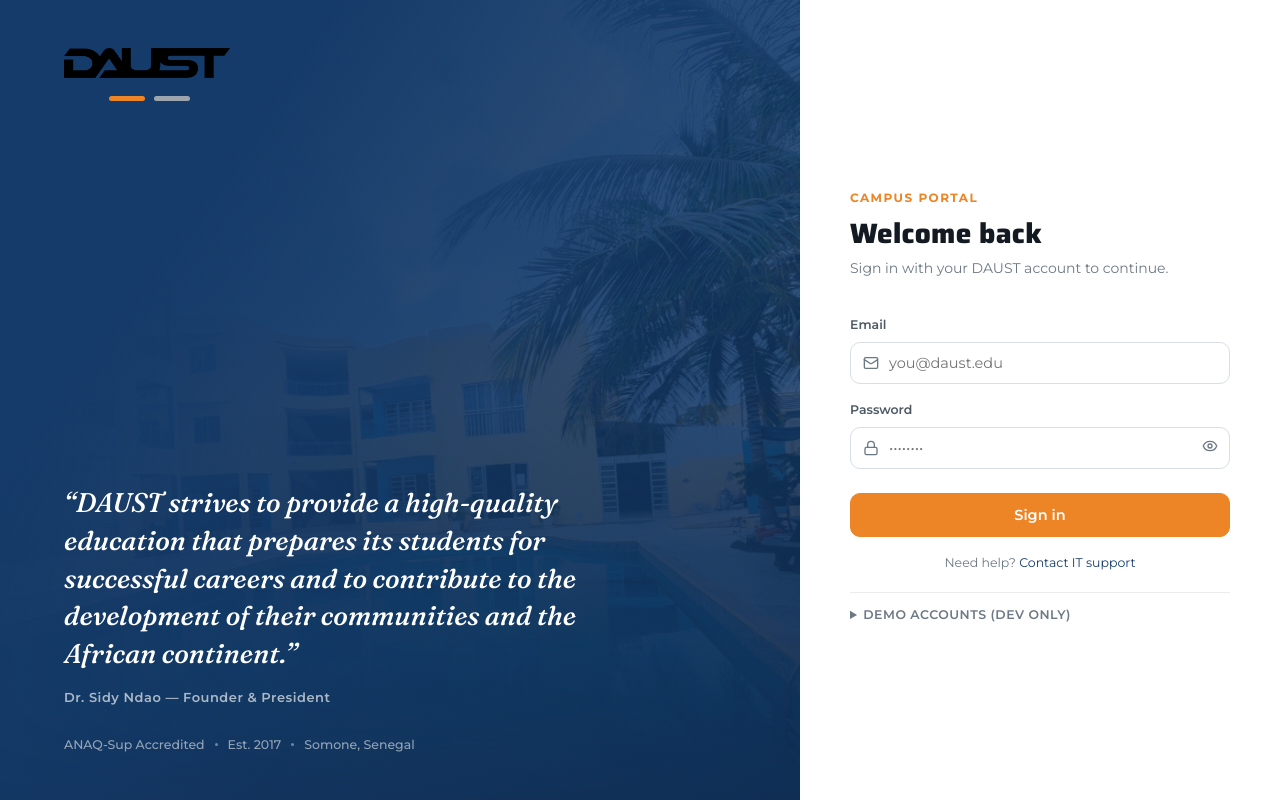
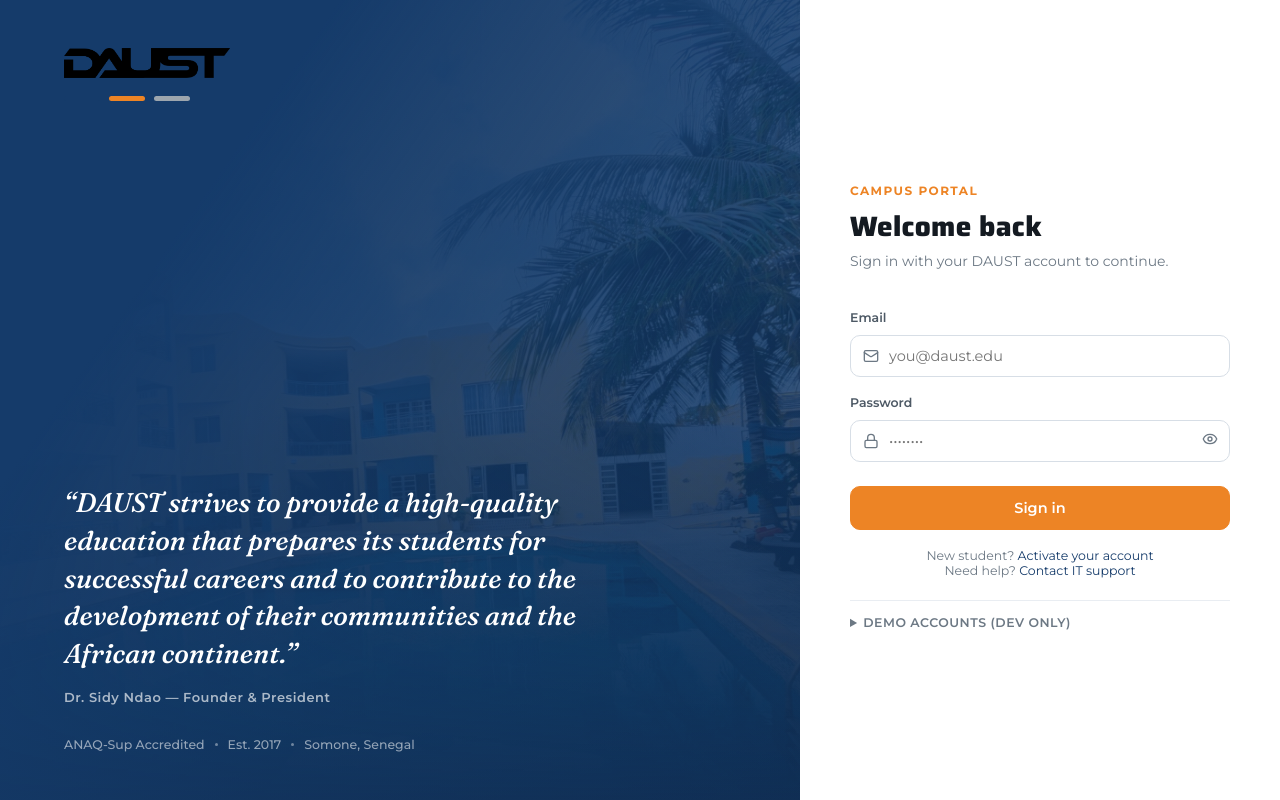
Before and after one commit to DAUST-ORG/myDAUST, a Next.js app in the folder apps/portal/: page /login in a window 1280 px wide. Built offline with nearby package versions, Linux system fonts and the light colour scheme.

Commit message:
fix(portal): restore student activation link on login

```diff
--- a/apps/portal/src/app/login/page.tsx
+++ b/apps/portal/src/app/login/page.tsx
@@ -166,6 +166,8 @@
           </form>
 
           <p className="muted" style={{ fontSize: 12.5, textAlign: "center", marginTop: 18 }}>
+            New student? <a href="/activate-student">Activate your account</a>
+            <br />
             Need help? <a href="mailto:info@daust.org">Contact IT support</a>
           </p>
 
```
